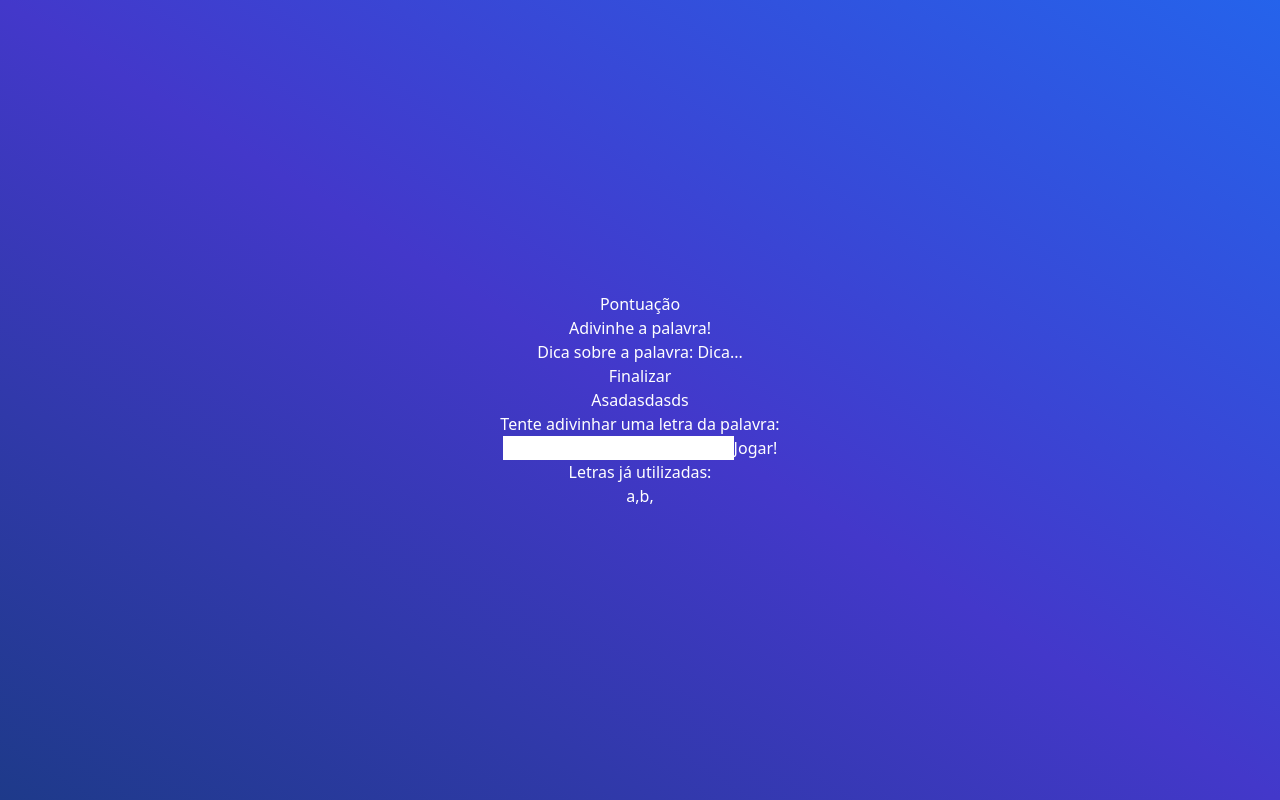
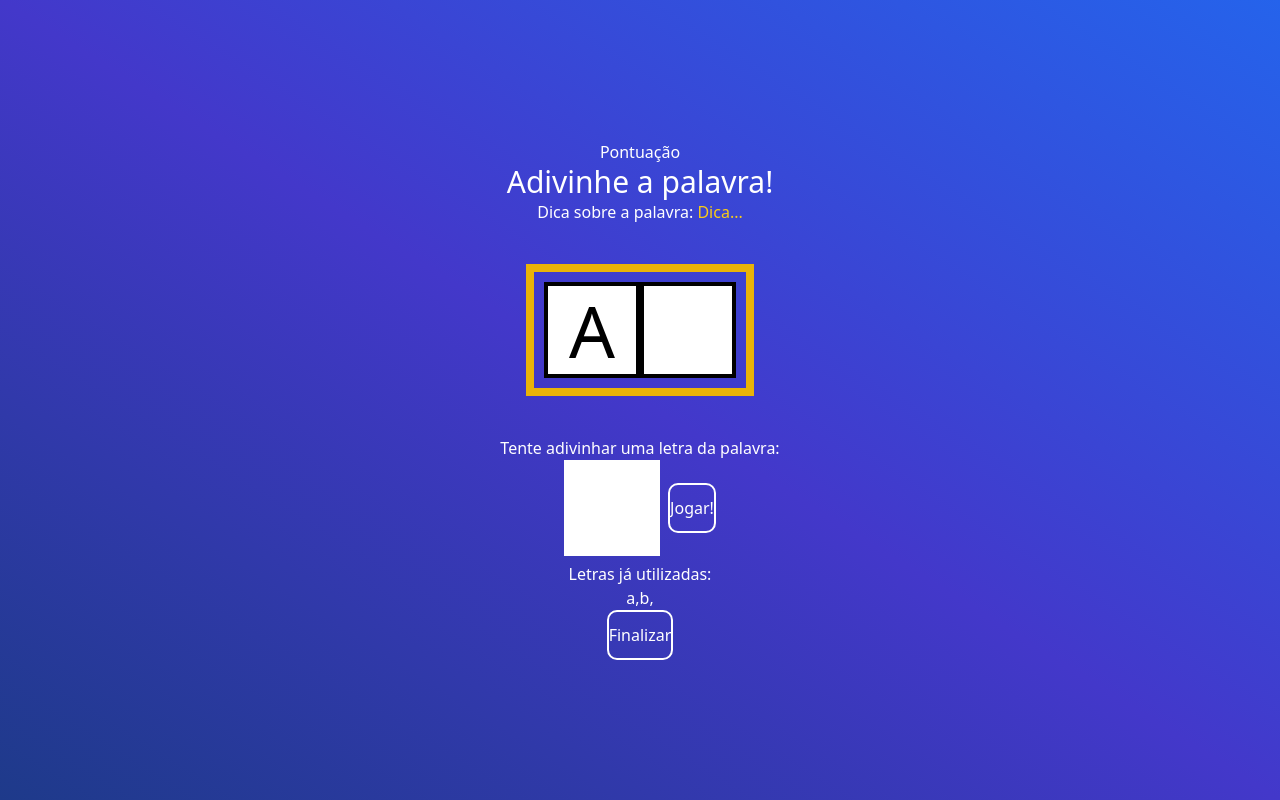
Before and after one commit to ivanfrancajunior/Pages, a React (Vite) app in the folder PWA/secret-word-game/: page / in a window 1280 px wide. Both pictures are taken after a click on the button "começar o jogo". Built offline with nearby package versions, Linux system fonts and the light colour scheme.

Commit message:
add game screen css

```diff
--- a/PWA/secret-word-game/src/App.css
+++ b/PWA/secret-word-game/src/App.css
@@ -2,3 +2,17 @@
   height: 100%;
   width: 100%;
 }
+
+button {
+  background-color: #1646a0;
+  color: #fff;
+  padding: 20px 45px;
+  border: 2px solid #fff;
+  border-radius: 10px;
+  height: 50px;
+  text-transform: uppercase;
+  font-weight: bold;
+  font-size: 1.2em;
+  cursor: pointer;
+  transition: 0.4s;
+}
--- a/PWA/secret-word-game/src/components/GameScreen.jsx
+++ b/PWA/secret-word-game/src/components/GameScreen.jsx
@@ -5,20 +5,19 @@
     <div>
 
       <div className='game'>
-        <p className='poins'> <span>Pontuação</span></p>
-        <h1>Adivinhe a palavra!</h1>
-        <h3>Dica sobre a palavra: <span>Dica...</span></h3>
+        <p className='points'> <span className='font-bold:'>Pontuação</span></p>
+        <h1 className='text-3xl'>Adivinhe a palavra!</h1>
+        <h3>Dica sobre a palavra: <span className='text-yellow-400'>Dica...</span></h3>
 
-        <button onClick={verifyLetter}>Finalizar</button>
       </div>
-      <div className='wordcontainer'>
-        <span className='letter'>Asadasdasds</span>
-        <span className='blackSquare'></span>
+      <div className=' wordcontainer flex justify-center items-center ali m-10 p-2.5  border-8 border-yellow-500 '>
+        <span className='letter flex text-7xl border-4  border-black bg-white text-black p-1 h-24 w-24 uppercase justify-center items-center '>A</span>
+        <span className='blackSquare flex text-7xl border-4  border-black bg-white text-black p-1 h-24 w-24 uppercase justify-center items-center '></span>
       </div>
-      <div className='letterContainer'>
+      <div className='letterContainer mb-1.5 '>
         <p>Tente adivinhar uma letra da palavra:</p>
-        <form>
-          <input type="text" name='letter' maxLength={1} required />
+        <form className='flex items-center justify-center'>
+          <input type="text" name='letter' maxLength={1} required  className=' h-24 w-24 font-bold flex justify-center items-center mr-2'/>
           <button>Jogar!</button>
         </form>
       </div>
@@ -27,6 +26,7 @@
         <span>a,</span>
         <span>b,</span>
       </div>
+      <button onClick={verifyLetter}>Finalizar</button>
     </div>
   )
 }
```
